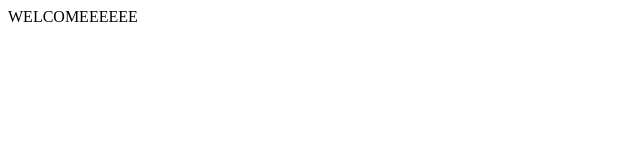
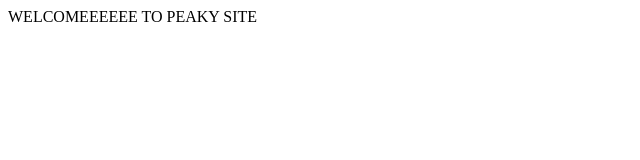
Before and after one commit to oniyari/oniyari.github.io, a plain HTML site: page Index.html in a window 1280 px wide. Shown: the whole page, without its empty margins (0-640 px from the left). Drawn offline with Linux system fonts and the light colour scheme.

Commit message:
Update Index.html
Prova 3

```diff
--- a/Index.html
+++ b/Index.html
@@ -1,7 +1,7 @@
 <html>
 
 <body>
-    WELCOMEEEEEE
+    WELCOMEEEEEE TO PEAKY SITE
 </body>
 
 </html>
```
